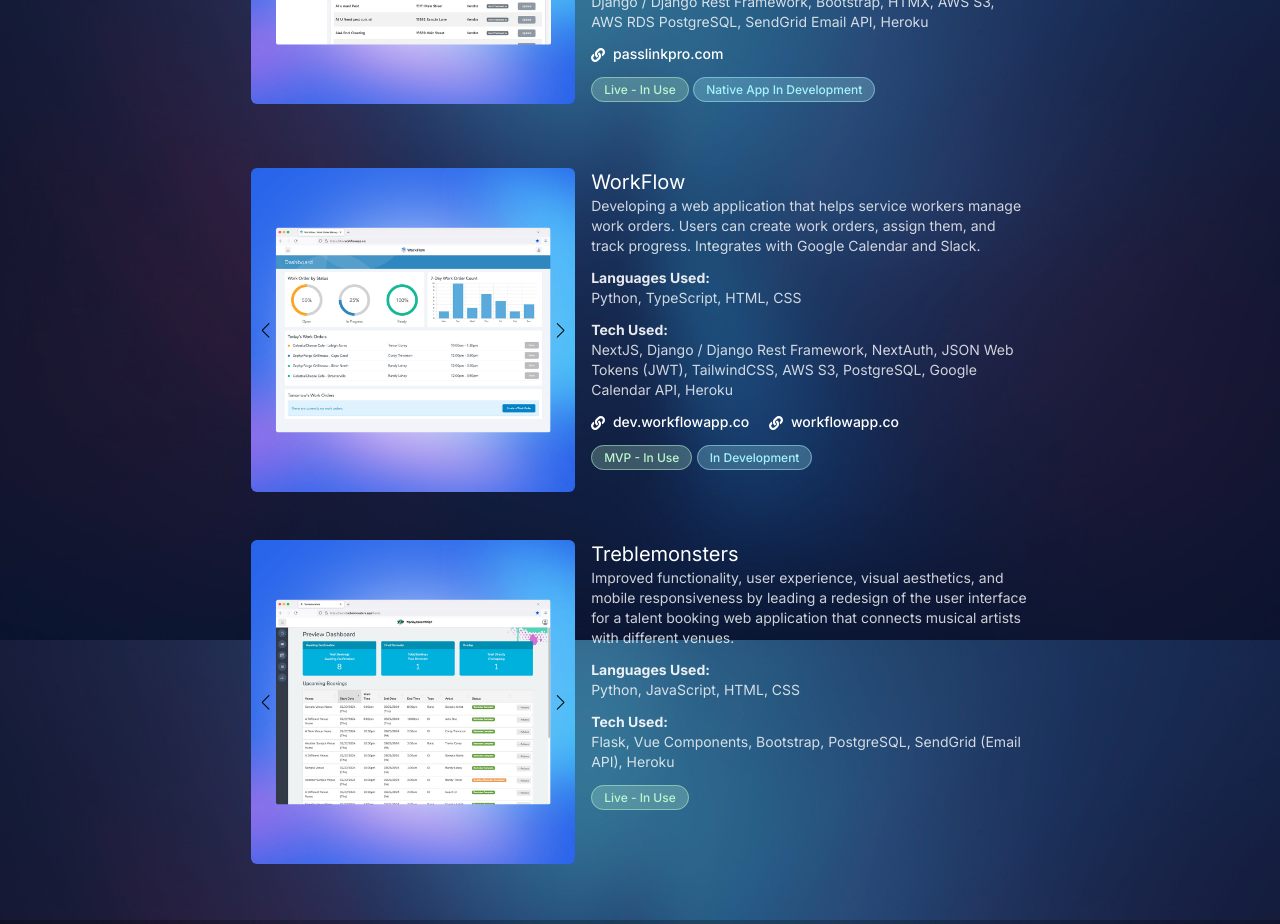
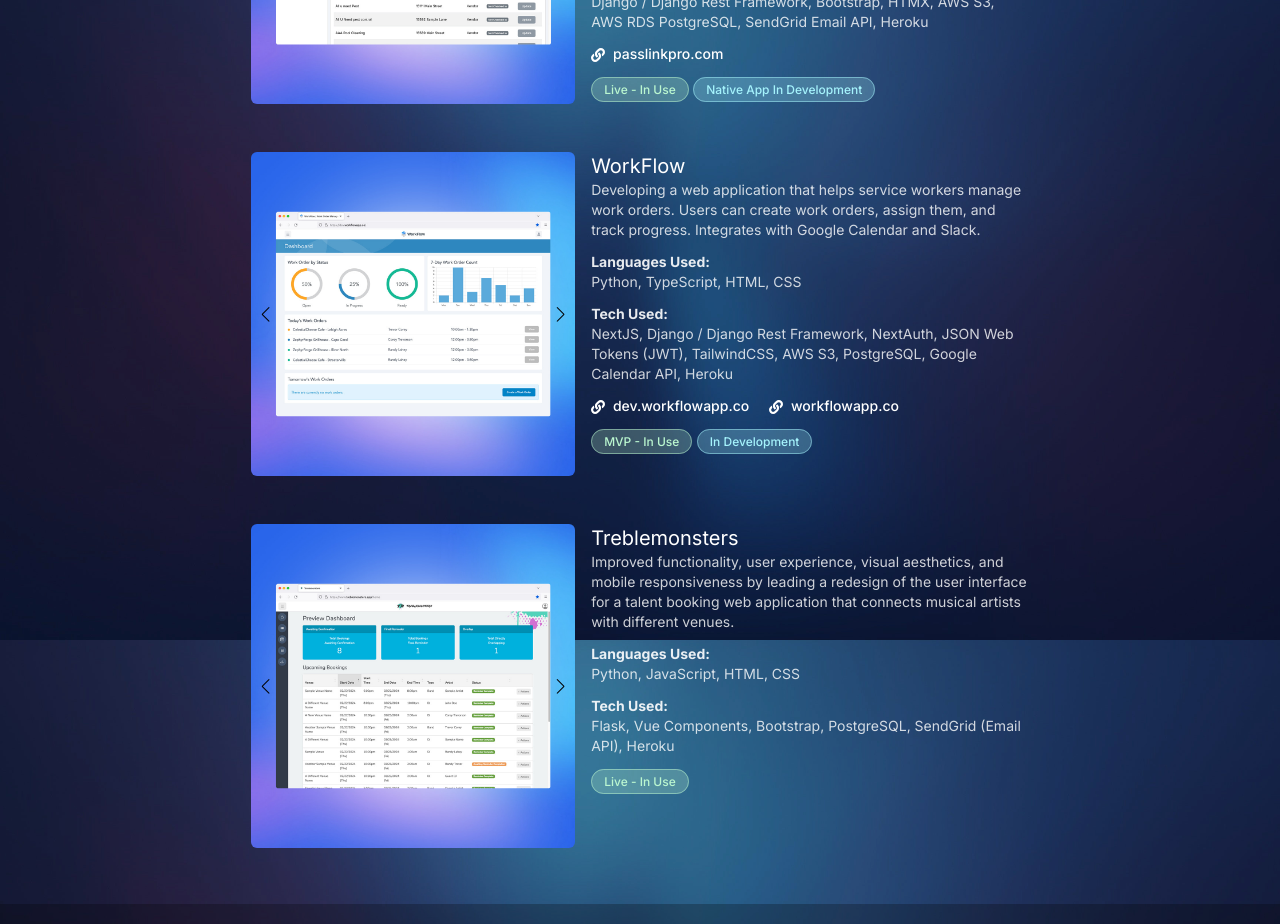
Before and after one commit to shawnpatoka/shawnpatoka-website, a Next.js app: page / in a window 1280 px wide. Shown: the part 960-1884 px from the top of the page. Built offline with nearby package versions, Linux system fonts and the light colour scheme.

Commit message:
adjusted margin for currentlly working on

```diff
--- a/app/components/sections/SectionCurrentlyWorkingOn.tsx
+++ b/app/components/sections/SectionCurrentlyWorkingOn.tsx
@@ -45,7 +45,7 @@ export default function SectionCurrentlyWorkingOn() {
       </div>
 
 
-      <div className="hover:bg-white/5 hover:rounded-lg hover:ring-1 hover:ring-white/10 p-4 transition-all mt-8">
+      <div className="hover:bg-white/5 hover:rounded-lg hover:ring-1 hover:ring-white/10 p-4 transition-all mt-4">
         <div className="flex flex-col sm:flex-row gap-4">
           <div className="max-w-full sm:w-5/12 flex rounded-md">
             <ImageSlider images={workFlowImageThumbnails} />
```
